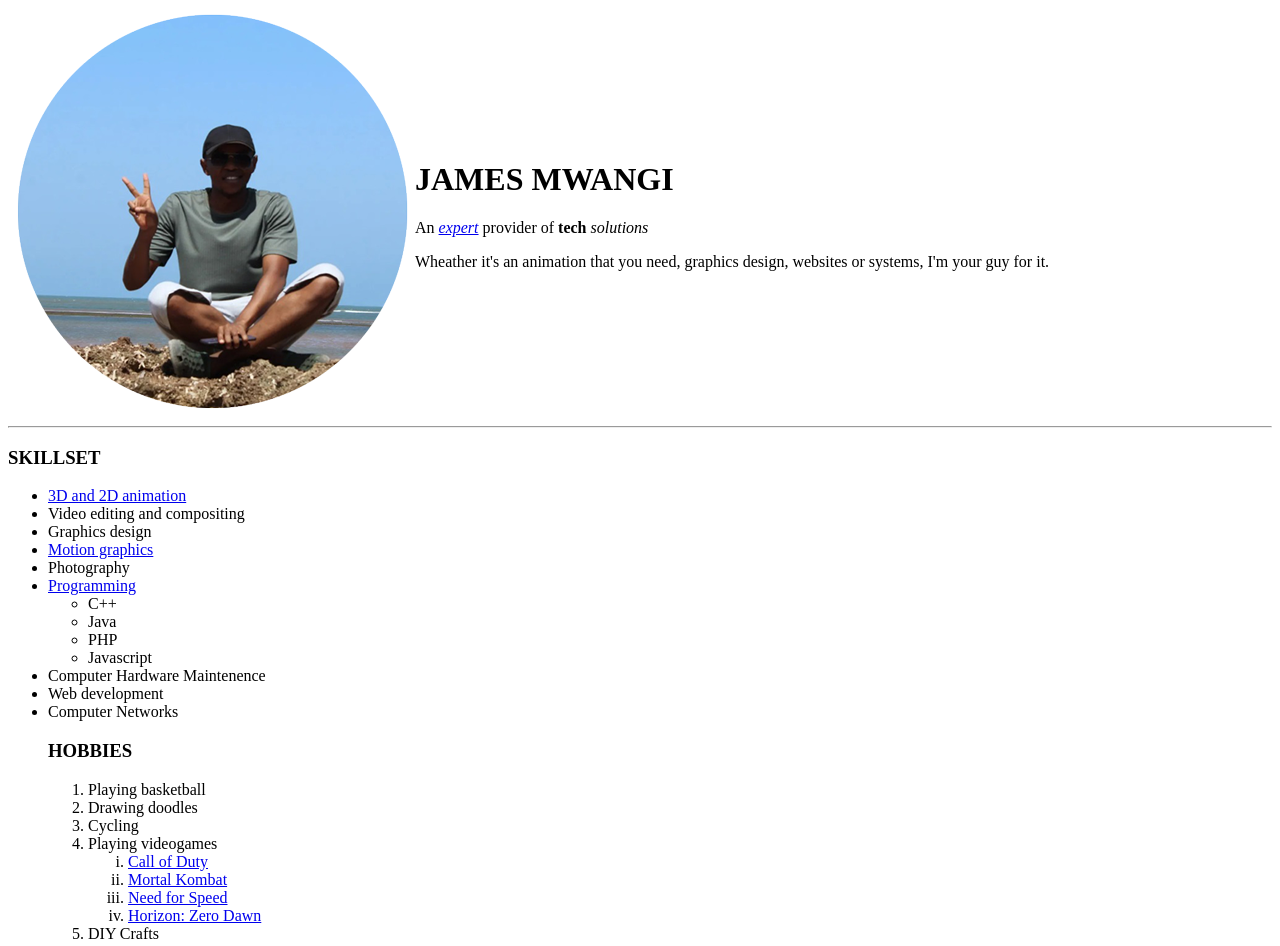
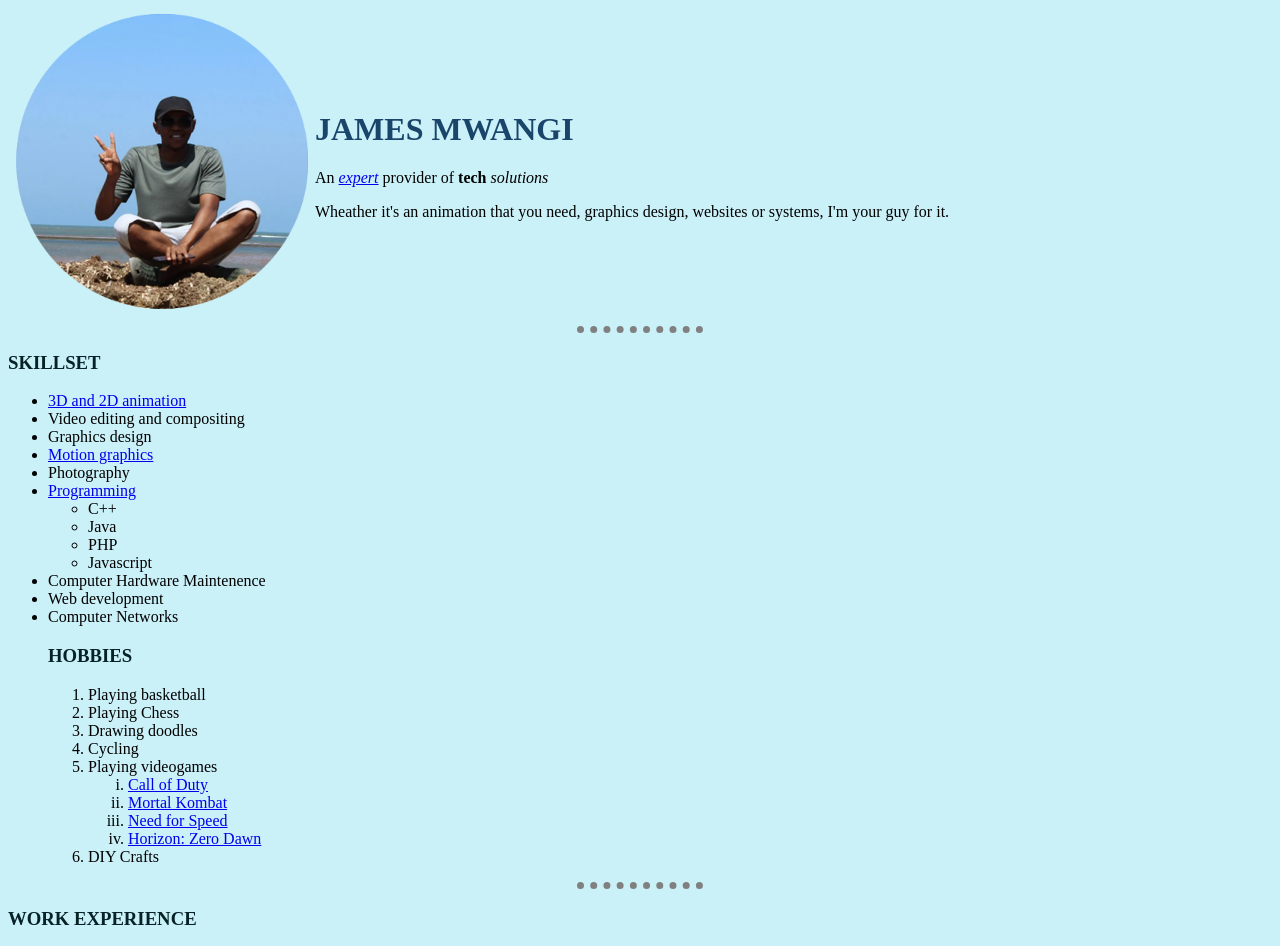
Before and after one commit to Waruhiu/CV, a plain HTML site: page index.html in a window 1280 px wide. Shown: the top 946 px of the page. Drawn offline with Linux system fonts and the light colour scheme.

Commit message:
Add files via upload

```diff
--- a/index.html
+++ b/index.html
@@ -3,11 +3,13 @@
   <head>
     <meta charset="utf-8">
     <title>Jay's personal website</title>
+<link rel="stylesheet" href="css/style.css">
+
   </head>
   <body>
 <table>
   <tr>
-    <td><img src="images/Profile.png" alt="James profile picture"></td>
+    <td><img src="images/profile.png" alt="James_profile_picture"></td>
     <td><h1>JAMES MWANGI</h1>
     <p>An <em><a href="https://www.linkedin.com/in/james-waruhiu-41b483a6">expert</a></em> provider of <strong>tech</strong> <i>solutions</i></p>
     <p>Wheather it's an animation that you need, graphics design, websites or systems, I'm your guy for it.</p></td>
@@ -36,6 +38,7 @@
     <h3>HOBBIES</h3>
     <ol>
       <li>Playing basketball</li>
+      <li>Playing Chess</li>
       <li>Drawing doodles</li>
       <li>Cycling</li>
       <li>Playing videogames</li>
@@ -117,7 +120,6 @@
       <td>Motion Graphics</td> <td>⭐⭐⭐⭐</td> <td>PHP</td> <td>⭐⭐</td>
     </tr>
   </table>
-    <hr>
   <br>
   <p><a href="contacts.html">Contact me</a></p>
   </body>
```
